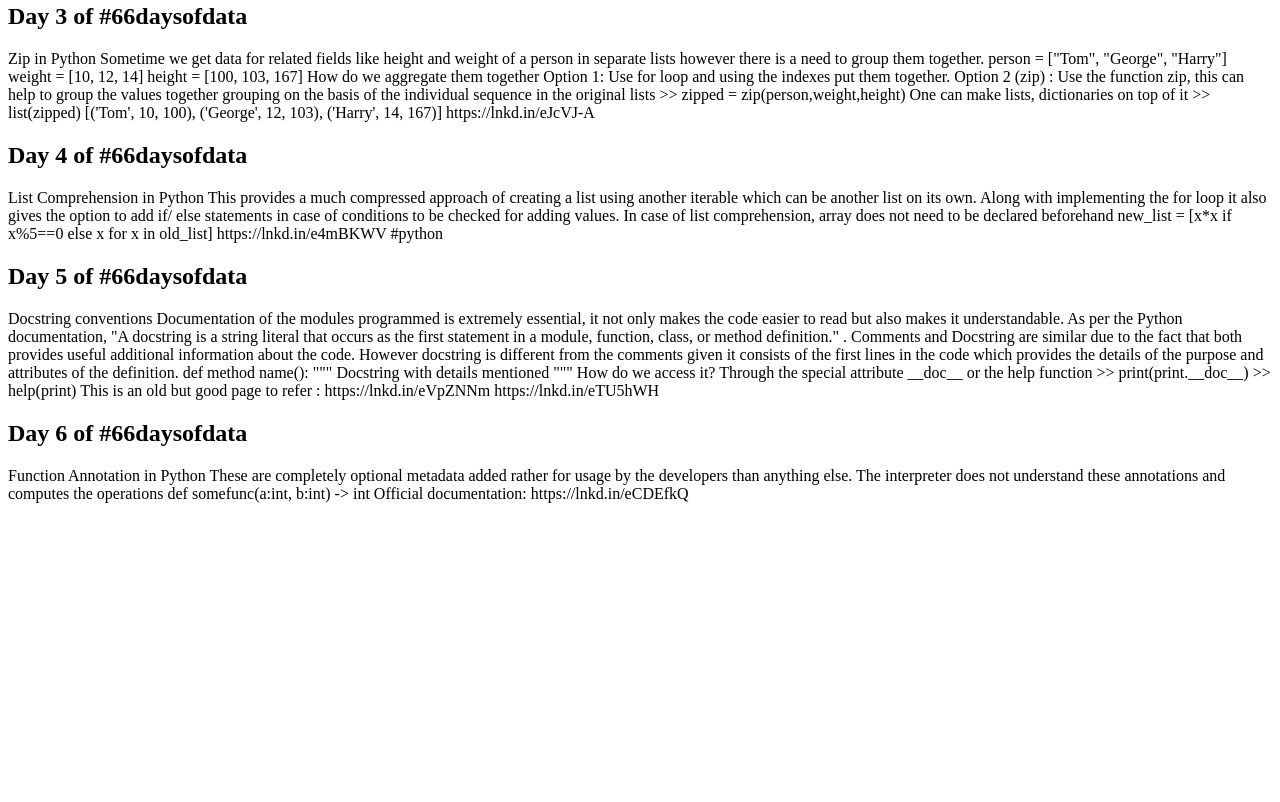
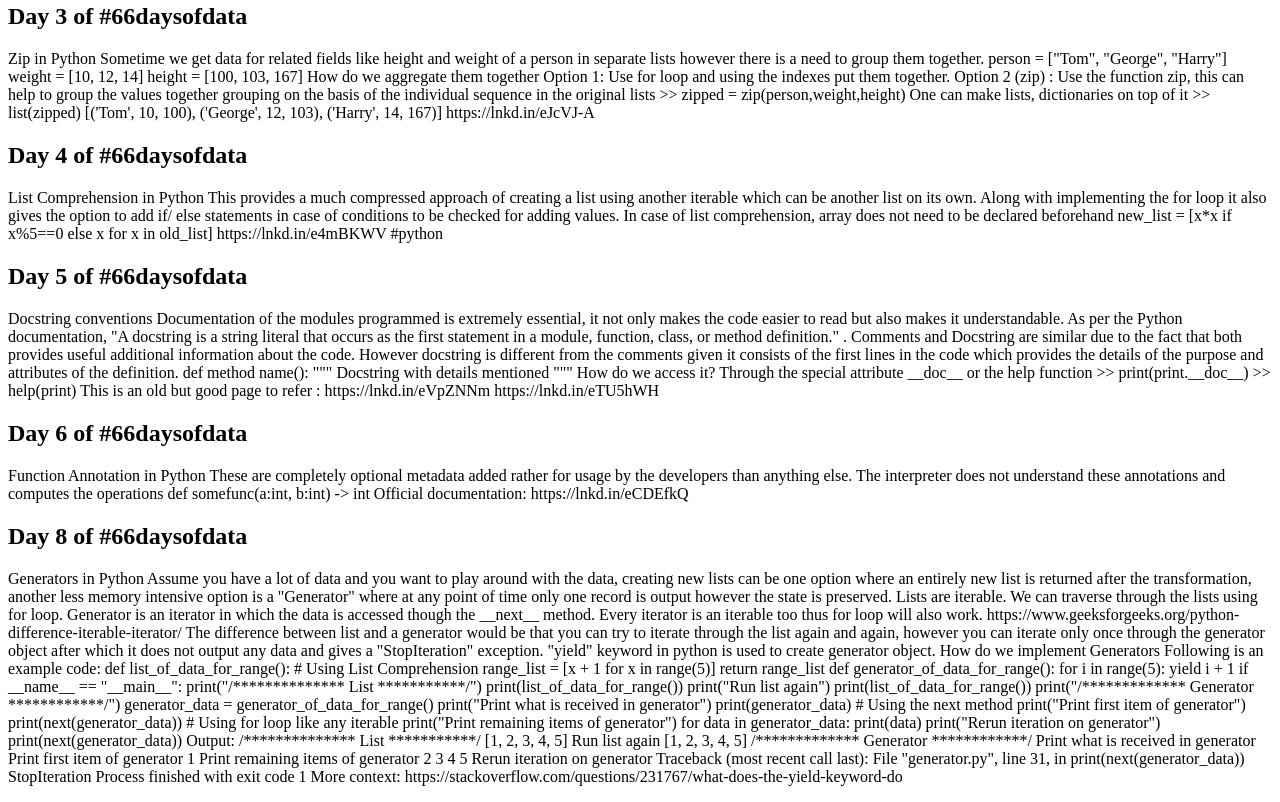
Before and after one commit to pallabichakraborty/pallabichakraborty.github.io, a plain HTML site: page index.html in a window 1280 px wide. Shown: the part 446-1248 px from the top of the page. Before the commit the page ends 965 px from the top, so only its background shows below. Drawn offline with Linux system fonts and the light colour scheme.

Commit message:
Update index.html

```diff
--- a/index.html
+++ b/index.html
@@ -162,6 +162,88 @@ def somefunc(a:int, b:int) -> int
 Official documentation: https://lnkd.in/eCDEfkQ
 
 </p>
+
+<h2>Day 8 of #66daysofdata</h2>
+<p>
+
+
+Generators in Python
+
+Assume you have a lot of data and you want to play around with the data, creating new lists can be one option where an entirely new list is returned after the transformation, another less memory intensive option is a "Generator" where at any point of time only one record is output however the state is preserved.
+
+Lists are iterable. We can traverse through the lists using for loop.
+Generator is an iterator in which the data is accessed though the __next__ method. Every iterator is an iterable too thus for loop will also work.
+https://www.geeksforgeeks.org/python-difference-iterable-iterator/
+
+The difference between list and a generator would be that you can try to iterate through the list again and again, however you can iterate only once through the generator object after which it does not output any data and gives a "StopIteration" exception.
+
+"yield" keyword in python is used to create generator object.
+
+How do we implement Generators
+
+Following is an example code:
+
+def list_of_data_for_range():
+    # Using List Comprehension
+    range_list = [x + 1 for x in range(5)]
+    return range_list
+
+
+def generator_of_data_for_range():
+    for i in range(5):
+        yield i + 1
+
+
+if __name__ == "__main__":
+    print("/************** List ***********/")
+    print(list_of_data_for_range())
+    print("Run list again")
+    print(list_of_data_for_range())
+
+    print("/************* Generator ************/")
+    generator_data = generator_of_data_for_range()
+    print("Print what is received in generator")
+    print(generator_data)
+    # Using the next method
+    print("Print first item of generator")
+    print(next(generator_data))
+    # Using for loop like any iterable
+    print("Print remaining items of generator")
+    for data in generator_data:
+        print(data)
+
+    print("Rerun iteration on generator")
+    print(next(generator_data))
+
+
+    Output:
+
+	/************** List ***********/
+	[1, 2, 3, 4, 5]
+	Run list again
+	[1, 2, 3, 4, 5]
+	/************* Generator ************/
+	Print what is received in generator
+	<generator object generator_of_data_for_range at 0x100ee1f20>
+	Print first item of generator
+	1
+	Print remaining items of generator
+	2
+	3
+	4
+	5
+	Rerun iteration on generator
+	Traceback (most recent call last):
+	  File "generator.py", line 31, in <module>
+	    print(next(generator_data))
+	StopIteration
+
+	Process finished with exit code 1
+
+
+
+More context: https://stackoverflow.com/questions/231767/what-does-the-yield-keyword-do
+</p>
 </body>
 
 </html>
```
